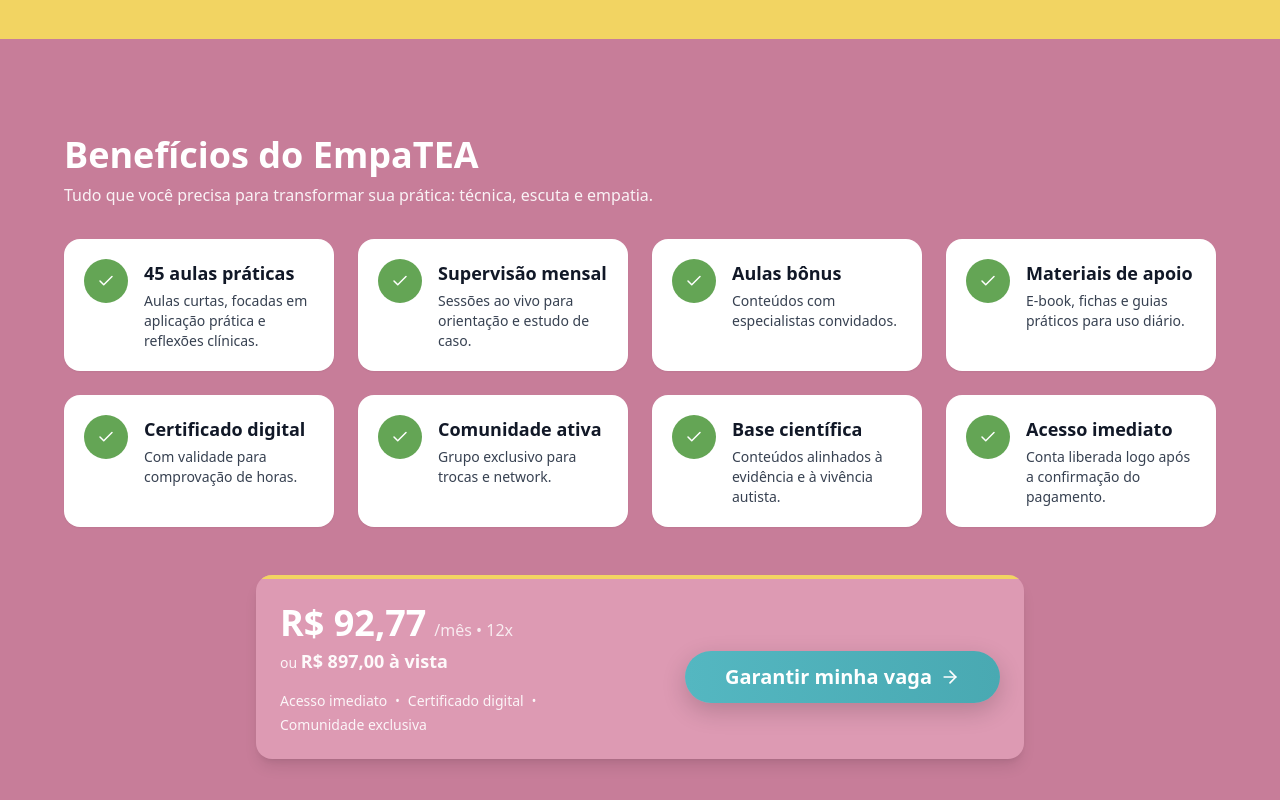
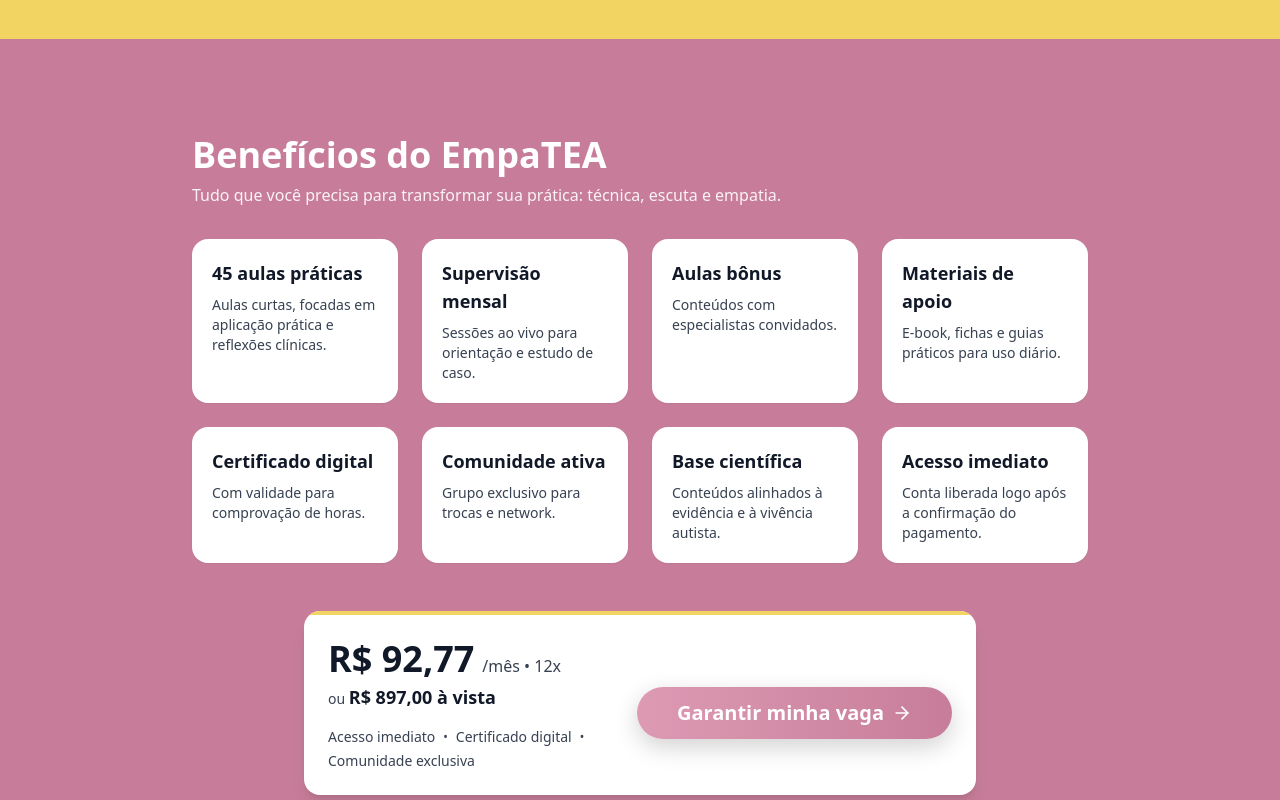
Before and after one commit to kainamf/psilarafrasson, a React (Create React App) app: page /empatea in a window 1280 px wide. Shown: the part 1200-2000 px from the top of the page. Built offline with nearby package versions, Linux system fonts and the light colour scheme.

Commit message:
fix: adjust max-width for Empatea components for improved layout consistency

```diff
--- a/src/components/EmpateaBenefits.tsx
+++ b/src/components/EmpateaBenefits.tsx
@@ -15,7 +15,7 @@ const benefits = [
 export default function EmpateaBenefits() {
     return (
         <section className="py-12 px-4">
-            <div className="max-w-6xl mx-auto">
+            <div className="max-w-4xl mx-auto">
                 <header className="mb-8 text-center md:text-left">
                     <h2 className="text-3xl md:text-4xl font-extrabold text-white">Benefícios do EmpaTEA</h2>
                     <p className="text-white/90 mt-2 max-w-2xl mx-auto md:mx-0">Tudo que você precisa para transformar sua prática: técnica, escuta e empatia.</p>
@@ -29,27 +29,20 @@ export default function EmpateaBenefits() {
                             tabIndex={0}
                             aria-label={b.title}
                         >
-                            <div className="flex items-start gap-4 w-full">
-                                <div className="flex-shrink-0 w-11 h-11 rounded-full flex items-center justify-center" style={{ backgroundColor: '#64A555' }}>
-                                    <svg width="18" height="18" viewBox="0 0 24 24" fill="none" xmlns="http://www.w3.org/2000/svg">
-                                        <path d="M20 6L9 17l-5-5" stroke="#ffffff" strokeWidth="2" strokeLinecap="round" strokeLinejoin="round" />
-                                    </svg>
-                                </div>
-                                <div className="min-w-0">
-                                    <h3 className="text-lg font-semibold text-gray-900 truncate">{b.title}</h3>
-                                    <p className="text-sm text-gray-700 mt-1">{b.desc}</p>
-                                </div>
+                            <div className="w-full">
+                                <h3 className="text-lg font-semibold text-gray-900 mb-2">{b.title}</h3>
+                                <p className="text-sm text-gray-700">{b.desc}</p>
                             </div>
                         </article>
                     ))}
                 </div>
 
-                <div className="mt-8 md:mt-12 max-w-3xl mx-auto">
+                <div className="mt-8 md:mt-12 max-w-2xl mx-auto">
                     {/* CARD PRINCIPAL
-      - Usando secondary-700 da paleta do site
+      - Fundo branco com texto preto
       - Adicionado 'transition-all' e 'hover:shadow-2xl hover:-translate-y-1' para o efeito dinâmico
     */}
-                    <div className="rounded-2xl overflow-hidden shadow-lg bg-secondary-700
+                    <div className="rounded-2xl overflow-hidden shadow-lg bg-white
                  transition-all duration-300 ease-in-out hover:shadow-2xl hover:-translate-y-1">
 
                         {/* A cor da borda foi mantida via 'style' */}
@@ -63,22 +56,22 @@ export default function EmpateaBenefits() {
 
                                             {/* Preço Parcelado */}
                                             <div className="flex items-baseline">
-                                                <p className="text-2xl sm:text-3xl lg:text-4xl font-extrabold text-white leading-tight">
+                                                <p className="text-2xl sm:text-3xl lg:text-4xl font-extrabold text-gray-900 leading-tight">
                                                     R$ 92,77
                                                 </p>
-                                                <span className="text-xs sm:text-sm md:text-base text-white/80 ml-2">/mês • 12x</span>
+                                                <span className="text-xs sm:text-sm md:text-base text-gray-700 ml-2">/mês • 12x</span>
                                             </div>
 
                                             {/* Preço à Vista */}
                                             <div className="mt-1">
-                                                <span className="text-sm text-white/90">ou </span>
-                                                <span className="text-base md:text-lg font-semibold text-white/95">
+                                                <span className="text-sm text-gray-700">ou </span>
+                                                <span className="text-base md:text-lg font-semibold text-gray-900">
                                                     R$ 897,00 à vista
                                                 </span>
                                             </div>
                                         </div>
 
-                                        <ul className="flex flex-wrap justify-center md:justify-start items-center text-sm text-white/90 mt-4 gap-x-2 gap-y-1">
+                                        <ul className="flex flex-wrap justify-center md:justify-start items-center text-sm text-gray-700 mt-4 gap-x-2 gap-y-1">
                                             <li>Acesso imediato</li>
                                             <li aria-hidden="true" className="text-xs select-none">&bull;</li>
                                             <li>Certificado digital</li>
--- a/src/components/EmpateaCTA.tsx
+++ b/src/components/EmpateaCTA.tsx
@@ -30,7 +30,7 @@ function EmpateaCTA({ label = 'Garantir minha vaga', variant = 'primary', classN
   return (
     <button
       onClick={handleClick}
-      className={`mt-4 bg-gradient-to-r from-primary-500 to-primary-700 text-white px-8 py-3 rounded-full text-lg font-bold hover:opacity-95 transition-all duration-200 inline-flex items-center gap-2 focus:outline-none focus-visible:ring-4 focus-visible:ring-primary-500/40 ${className}`}
+      className={`mt-4 bg-gradient-to-r from-secondary-700 to-secondary-900 text-white px-8 py-3 rounded-full text-lg font-bold hover:opacity-95 transition-all duration-200 inline-flex items-center gap-2 focus:outline-none focus-visible:ring-4 focus-visible:ring-secondary-700/40 ${className}`}
       aria-label={label}
       type="button"
     >
--- a/src/components/EmpateaFAQ.tsx
+++ b/src/components/EmpateaFAQ.tsx
@@ -1,6 +1,6 @@
 export default function EmpateaFAQ() {
   return (
-    <div className="max-w-6xl mx-auto">
+    <div className="max-w-4xl mx-auto">
       <h2 className="text-2xl md:text-3xl font-bold text-white mb-4">Perguntas Frequentes</h2>
       <p className="text-white mb-6">Dúvidas rápidas sobre o EmpaTEA. Clique em cada pergunta para abrir a resposta.</p>
 
--- a/src/components/EmpateaWhatIs.tsx
+++ b/src/components/EmpateaWhatIs.tsx
@@ -2,7 +2,7 @@ import React from 'react';
 
 export default function EmpateaWhatIs() {
   return (
-    <div className="max-w-6xl mx-auto">
+    <div className="max-w-4xl mx-auto">
       <div className="text-center mb-16">
         <h2 className="text-4xl md:text-5xl font-bold text-gray-800 mb-6">O que é o EmpaTEA?</h2>
         <div className="h-1 w-24 bg-gray-800 mx-auto rounded-full"></div>
```
